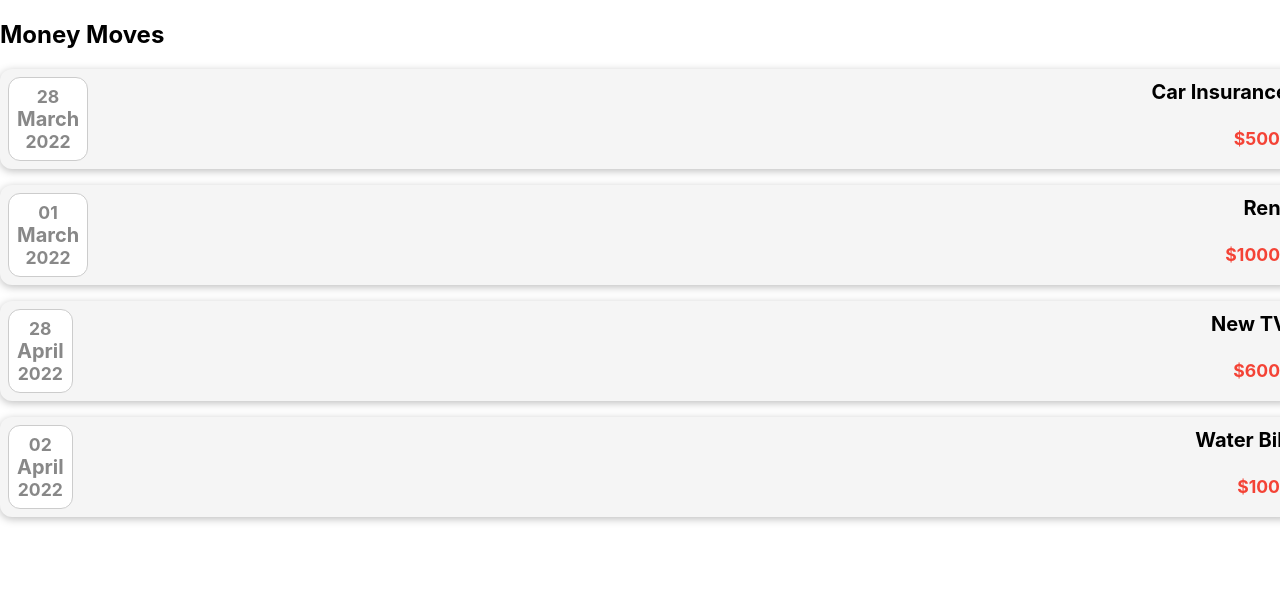
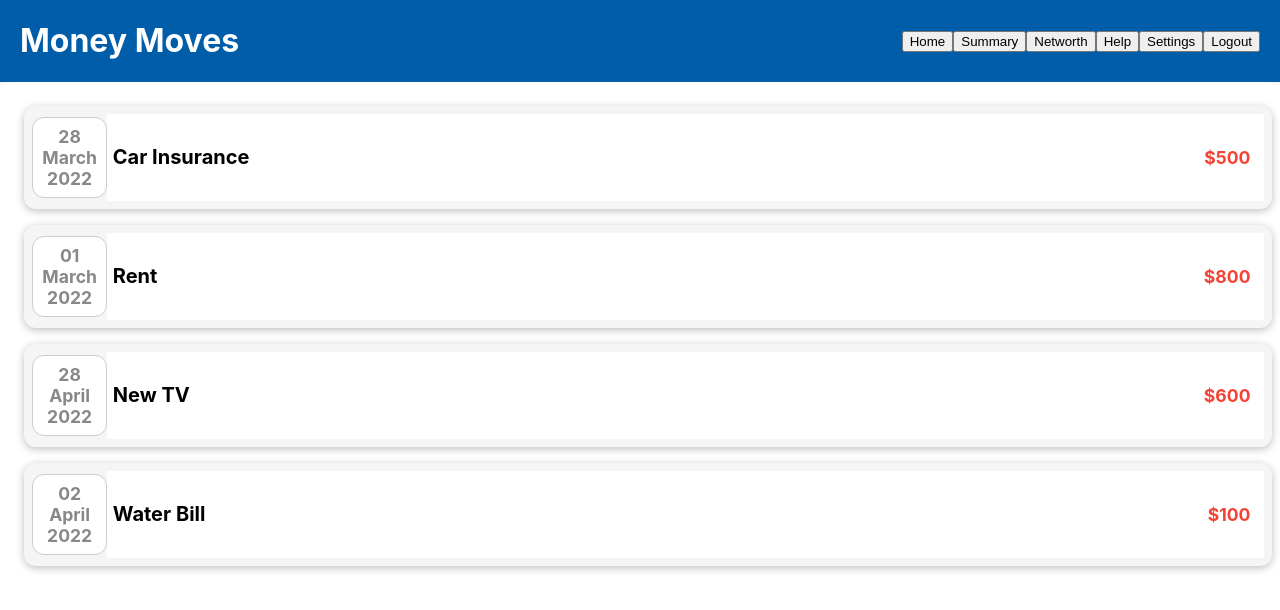
Before and after one commit to Zalo560/react-projects, a React (Create React App) app: page / in a window 1280 px wide. Shown: the top 610 px of the page. Built offline with nearby package versions, Linux system fonts and the light colour scheme.

Commit message:
Second commit_Up to Navbar Component

```diff
--- a/src/App.js
+++ b/src/App.js
@@ -1,7 +1,8 @@
-import ExpenseComponent from "./components/ExpenseComponent";
+import Navbar from "./components/Navbar";
+import Expenses from "./components/Expenses";
+import "./components/Navbar.css";
 
 function App() {
-  //data sample for ExpenseComponent testing
   const expenses = [
     {
       id: "e1",
@@ -12,7 +13,7 @@ function App() {
     {
       id: "e2",
       title: "Rent",
-      amount: 1000,
+      amount: 800,
       date: new Date(2022, 2, 1),
     },
     {
@@ -31,29 +32,12 @@ function App() {
 
   return (
     <div>
-      <h2> Money Moves </h2>
-
-      <ExpenseComponent
-        title={expenses[0].title}
-        amount={expenses[0].amount}
-        date={expenses[0].date}
-      />
-      <ExpenseComponent
-        title={expenses[1].title}
-        amount={expenses[1].amount}
-        date={expenses[1].date}
-      />
-      <ExpenseComponent
-        title={expenses[2].title}
-        amount={expenses[2].amount}
-        date={expenses[2].date}
-      />
-      <ExpenseComponent
-        title={expenses[3].title}
-        amount={expenses[3].amount}
-        date={expenses[3].date}
-      />
-
+      <div>
+      <Navbar />
+      </div>
+      <div>
+      <Expenses items={expenses} />
+      </div>
     </div>
   );
 }
--- a/src/components/ExpenseComponent.css
+++ b/src/components/ExpenseComponent.css
@@ -9,27 +9,38 @@
   background-color: #f5f5f5;
   margin: 1rem auto;
   width: 100%; /* !added */
-  height: 100%; /* !added */
+  height: auto; /* !added */
 }
 
-.expense-component-description {
+.expense-component-details {
   display: flex;
-  flex-direction: column;
-  gap: 1rem;
-  align-items: flex-end;
-  /* flex-flow: column-reverse; */
-  /* height: 100%; */
-  justify-content: flex-start;
-  flex: 1;
+  flex-direction: row;
+  justify-content: space-between;
+  align-items: center;
+  background-color: white;
+  color: white;
+  padding: 25px 5.5px;
+  margin-bottom: auto;
+  width: 100%;
+  /* flex-flow: row wrap; */
 }
 
 .expense-component-title {
+  display: flex;
+  flex-direction: row;
+  flex-flow: column wrap;
+  align-items: flex-start;
+  justify-content: flex-start;
+  color: black;
+  gap: 1rem;
+  flex: 1;
   font-size: 1.25rem;
   font-weight: bold;
   margin: 0;
 }
 
 .expense-component-amount {
+  flex-direction: column;
   font-size: 1.10rem;
   font-weight: bold;
   color: #f44336;
@@ -37,39 +48,10 @@
   margin: 0;
 }
 
-/* ! Expense date styling*/
-.expense-date {
-  display: flex;
-  flex-direction: column;
-  width: 5.0;
-  height: 5.0;
-  border: 1px solid #ccc;
-  padding: 0.5rem;
-  background-color: #fff;
-  border-radius: 12px;
-  align-items: center;
-  justify-content: center;
-  color: #888;
-}
-
-.expense-date-day {
-  font-size: 1.10rem;
-  font-weight: bold;
-}
-
-.expense-date-month {
-  font-size: 1.25rem;
-  font-weight: bold;
-}
-
-.expense-date-year {
-  font-size: 1.10rem;
-  font-weight: bold;
-}
 
 /* !Expense button styling */
 
-.expense-button {
+/* .expense-button {
   background-color: #f44336;
   color: #fff;
   border: none;
@@ -85,6 +67,6 @@
   background-color: #f44336;
   color: #fff;
   transform: scale(1.05);
-}
+} */
 
 /* !Expense filter styling */
--- a/src/components/ExpenseComponent.js
+++ b/src/components/ExpenseComponent.js
@@ -5,8 +5,8 @@ let ExpenseComponent = (props) => {
 
   return (
     <div className="expense-component-item">
-      <ExpenseDate date={props.date} /> {/*passing the date prop to ExpenseDate*/}
-      <div className="expense-component-description">
+      <ExpenseDate date={props.date} />
+      <div className="expense-component-details">
         <h2 className="expense-component-title">{props.title}</h2>
         <div className="expense-component-amount">${props.amount}</div>
       </div>
--- /dev/null
+++ b/src/components/ExpenseDate.css
@@ -0,0 +1,35 @@
+/* ! Expense date styling*/
+.expense-date {
+    display: flex;
+    flex-direction: column;
+    width: 5%;
+    height: 5%;
+    border: 1px solid #ccc;
+    padding: 0.5rem;
+    background-color: #fff;
+    border-radius: 12px;
+    align-items: center;
+    /* justify-content: center;   */
+    color: #888;
+  }
+
+  .expense-date-day {
+    font-size: 1.10rem;
+    font-weight: bold;
+    width: auto;
+    height: auto;
+  }
+
+  .expense-date-month {
+    font-size: 1.10rem;
+    font-weight: bold;
+    width: auto;
+    height: auto;
+  }
+
+  .expense-date-year {
+    font-size: 1.10rem;
+    font-weight: bold;
+    width: auto;
+    height: auto;
+  }
--- a/src/components/ExpenseDate.js
+++ b/src/components/ExpenseDate.js
@@ -1,4 +1,4 @@
-import "./ExpenseComponent.css";
+import "./ExpenseDate.css";
 
 let ExpenseDate = (props) => {
     const day = props.date.toLocaleString("en-US", { day: "2-digit" });
--- /dev/null
+++ b/src/components/Expenses.css
@@ -0,0 +1,11 @@
+.expenses {
+    background-color: #FFFFFF;
+    color: black;
+    border: none;
+    padding: 0.5rem 1.5rem;
+    border-radius: 12px;
+    font-size: 1.10rem;
+    font-weight: bold;
+    cursor: pointer;
+    transition: all 0.3s ease-in-out;
+  }
--- /dev/null
+++ b/src/components/Expenses.js
@@ -0,0 +1,31 @@
+import ExpenseComponent from "./ExpenseComponent";
+import "./Expenses.css";
+
+let Expenses = (props) => {
+  return (
+    <div className="expenses">
+      <ExpenseComponent
+        title={props.items[0].title}
+        amount={props.items[0].amount}
+        date={props.items[0].date}
+      />
+      <ExpenseComponent
+        title={props.items[1].title}
+        amount={props.items[1].amount}
+        date={props.items[1].date}
+      />
+      <ExpenseComponent
+        title={props.items[2].title}
+        amount={props.items[2].amount}
+        date={props.items[2].date}
+      />
+      <ExpenseComponent
+        title={props.items[3].title}
+        amount={props.items[3].amount}
+        date={props.items[3].date}
+      />
+    </div>
+  );
+};
+
+export default Expenses;
--- /dev/null
+++ b/src/components/Navbar.css
@@ -0,0 +1,9 @@
+.navbar {
+    display: flex;
+    justify-content: space-between;
+    align-items: center;
+    padding: 0 20px;
+    color: #FFFFFF;
+    background-color: #005DAA;
+    box-shadow: 0 0 10px rgba(0, 0, 0, 0.1);
+}
--- /dev/null
+++ b/src/components/Navbar.js
@@ -0,0 +1,19 @@
+import "./Navbar.css";
+
+let Navbar = () => {
+  return (
+    <div className="navbar">
+      <h1>Money Moves</h1>
+      <div>
+        <button>Home</button>
+        <button>Summary</button>
+        <button>Networth</button>
+        <button>Help</button>
+        <button>Settings</button>
+        <button>Logout</button>
+      </div>
+    </div>
+  );
+};
+
+export default Navbar;
```
Also changed, not shown: src/logo.svg (deleted).
